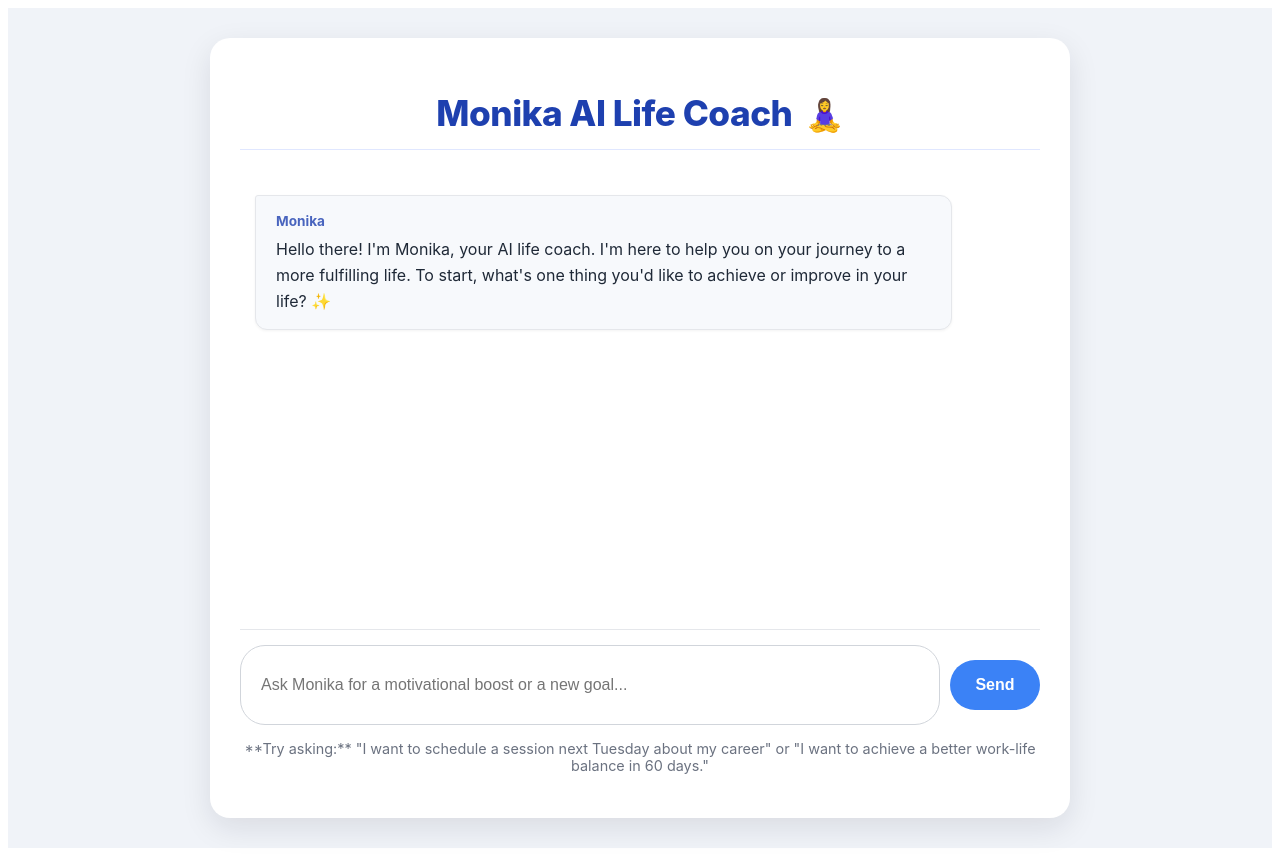
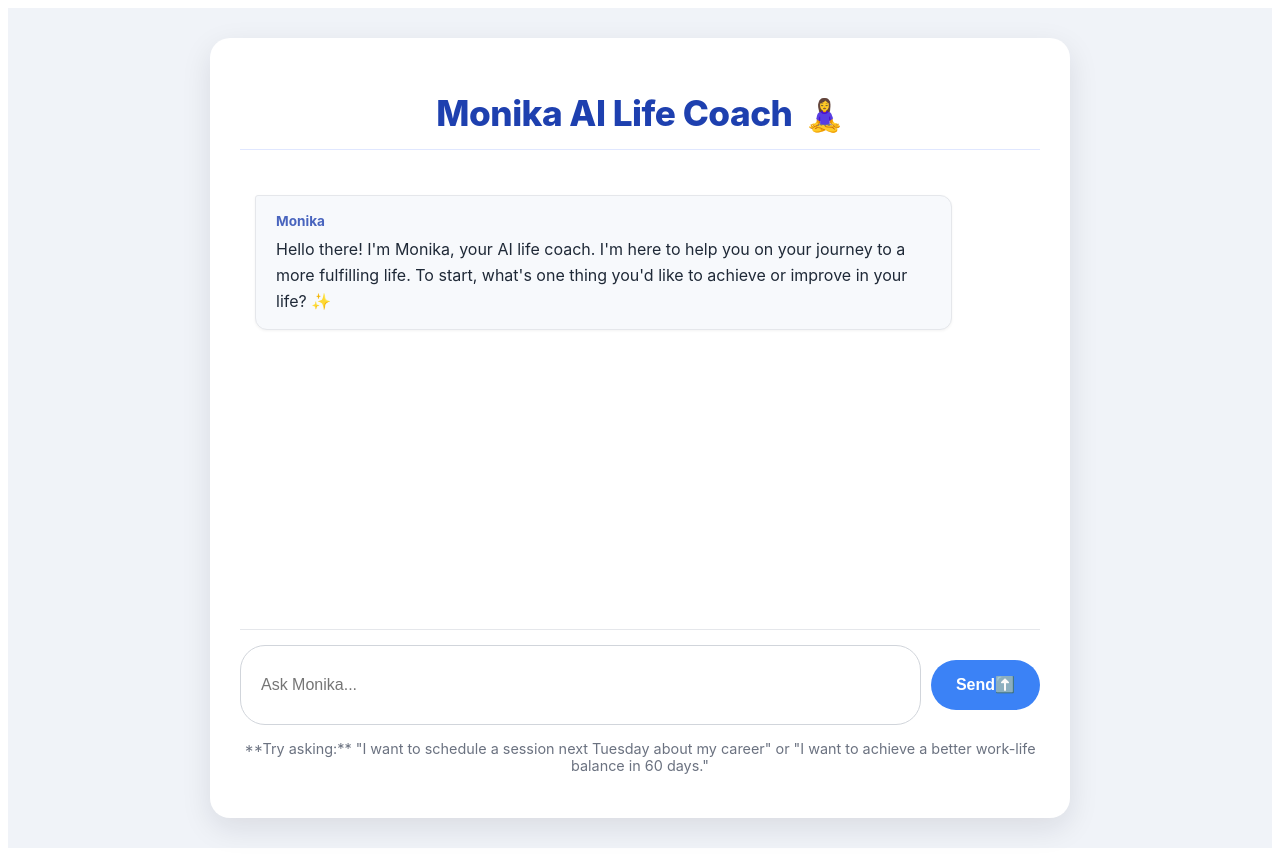
Before and after one commit to bara-bara/monika, a Next.js app: page / in a window 1280 px wide. Built offline with nearby package versions, Linux system fonts and the light colour scheme.

Commit message:
Update index.js
add1

```diff
--- a/pages/index.js
+++ b/pages/index.js
@@ -1,5 +1,5 @@
 import React, { useState, useEffect, useRef } from 'react';
-import styles from '../styles/Home.module.css';
+import styles from '../styles/Home.module.css'; // استدعاء الأنماط الجديدة
 
 // Path to the Next.js API Route (assuming it's set up)
 const API_URL = '/api/monika-chat';
@@ -78,6 +78,7 @@ export default function Home() {
   return (
     <div className={styles.pageWrapper}>
       <div className={styles.chatContainer}>
+        {/* العنوان أصبح أكثر أناقة */}
         <h1 className={styles.header}>
           Monika AI Life Coach <span className={styles.headerIcon}>🧘‍♀️</span>
         </h1>
@@ -99,7 +100,7 @@ export default function Home() {
                   <div className={`${styles.messageBubble} ${styles.monikaBubble}`}>
                       <strong className={styles.messageSender}>Monika</strong>
                       <div className={styles.typingIndicator}>...typing...</div>
-                  </div>
+                </div>
               </div>
           )}
           <div ref={messagesEndRef} />
@@ -110,11 +111,13 @@ export default function Home() {
             type="text"
             value={input}
             onChange={(e) => setInput(e.target.value)}
-            placeholder="Ask Monika for a motivational boost or a new goal..."
+            placeholder="Ask Monika..."
             disabled={isLoading}
           />
           <button type="submit" disabled={isLoading} className={styles.sendButton}>
-            Send
+            {/* استخدام أيقونة بدلاً من كلمة 'Send' على الهاتف لتقليد تطبيقات الدردشة */}
+            <span className={styles.sendText}>Send</span>
+            <span className={styles.sendIcon}>⬆️</span>
           </button>
         </form>
 
```
